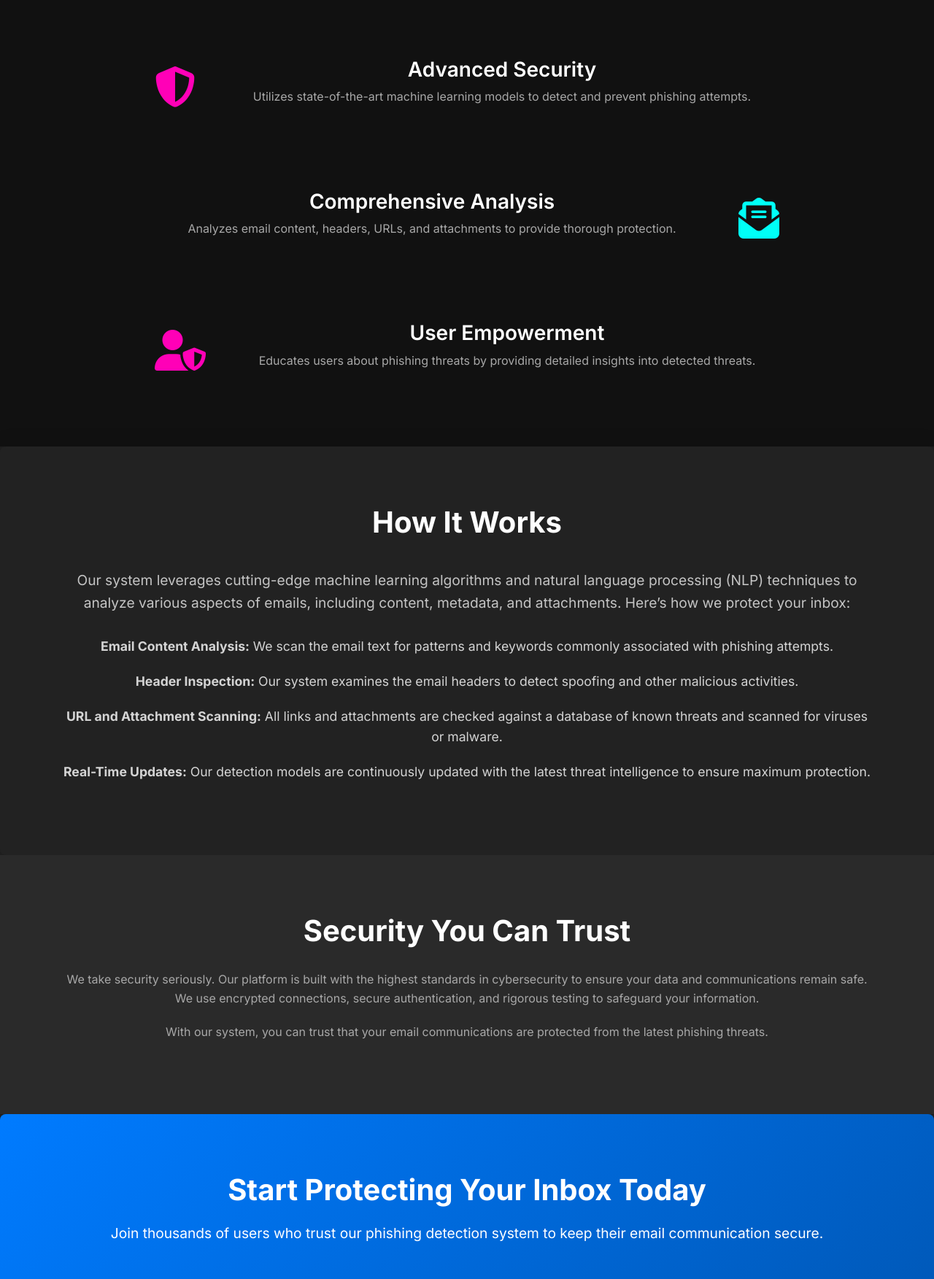
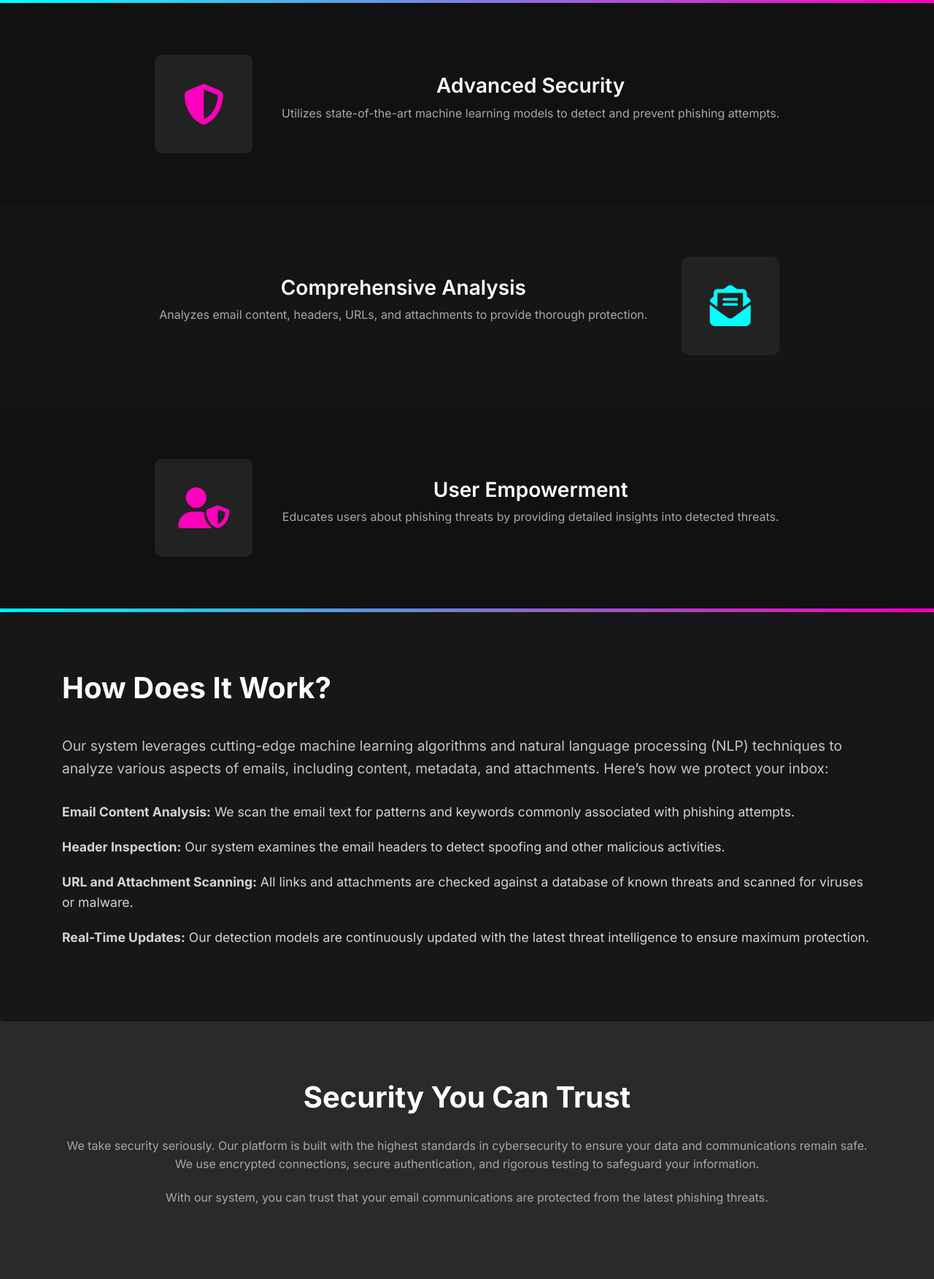
Before and after one commit to dy-nobsokun1/EmailPhishingDetection, a Flask app: page / in a window 1280 px wide. Shown: the part 609-2362 px from the top of the page at 73% size. Run offline with Flask 3, Linux system fonts and the light colour scheme; parts of the project's set-up code (start-up, migrations or seed data) failed here and were passed over; some libraries are stand-ins or nearby versions.

Commit message:
more homepage change

```diff
--- a/templates/index.html
+++ b/templates/index.html
@@ -75,20 +109,26 @@
             flex-direction: column;
             justify-content: center;
             align-items: center;
-            margin: auto;
-            padding: 40px 0;
-            background-color: #111;
+            padding: 5px 0;
+            background-image: linear-gradient(to right, #00ffff, #ff00bb);
         }
 
         .feature {
             width: 100%;
             display: flex;
             justify-content: space-evenly;
-            padding: 0 15%;
-            margin: 2% 0;
+            padding: 4% 15%;
         }
 
         .feature-icon {
+            display: flex;
+            justify-content: center;
+            align-items: center;
+            background-color: #222;
+            border: 2px solid transparent;
+            border-radius: 10px;
+            width: 15%;
+            aspect-ratio: 1 / 1;
             font-size: 3.5rem;
             color: #fff;
             margin: 20px;
@@ -113,7 +153,7 @@
 
         /* How It Works Section */
         .how-it-works-section {
-            background-color: #222;
+            background-color: #171717;
             padding: 80px 0;
             border-radius: 8px;
             box-shadow: 0 0 30px rgba(0, 0, 0, 0.1);
@@ -124,23 +164,27 @@
             font-weight: 700;
             margin-bottom: 40px;
             color: #ffffff;
+            text-align: left;
         }
 
         .how-it-works-section p {
             font-size: 1.2rem;
             margin-bottom: 30px;
             color: #c4c4c4;
+            text-align: left;
         }
 
         .how-it-works-section ul {
             list-style: none;
             padding: 0;
+            text-align: left;
         }
 
         .how-it-works-section ul li {
             margin-bottom: 20px;
             font-size: 1.1rem;
             color: #d4d4d4;
+            text-align: left;
         }
 
         /* Security Section */
@@ -275,8 +323,8 @@
 
     <!-- Features Section -->
     <section class="features-section text-center">
-            <div class="row-md-4 feature">
-                <div class="feature-icon" style="color: #ff00b7;">
+            <div class="row-md-4 feature" style="background-color: #111;">
+                <div class="feature-icon" style="color: #ff00bb;">
                     <i class="fas fa-shield-alt"></i>
                 </div>
                 <div class="col feature-disc">
@@ -284,17 +332,17 @@
                     <p>Utilizes state-of-the-art machine learning models to detect and prevent phishing attempts.</p>
                 </div>
             </div>
-            <div class="row-md-4 feature">
+            <div class="row-md-4 feature" style="background-color: #151515;">
                 <div class="col feature-disc">
                     <h3>Comprehensive Analysis</h3>
                     <p>Analyzes email content, headers, URLs, and attachments to provide thorough protection.</p>
                 </div>
-                <div class="feature-icon" style="color: #00fff7;">
+                <div class="feature-icon" style="color: #00ffff;">
                     <i class="fas fa-envelope-open-text"></i>
                 </div>
             </div>
-            <div class="row-md-4 feature">
-                <div class="feature-icon" style="color: #ff00b7;">
+            <div class="row-md-4 feature" style="background-color: #111;">
+                <div class="feature-icon" style="color: #ff00bb;">
                     <i class="fas fa-user-shield"></i>
                 </div>
                 <div class="col feature-disc">
@@ -307,7 +355,7 @@
     <!-- How It Works Section -->
     <section class="how-it-works-section text-center">
         <div class="container">
-            <h2>How It Works</h2>
+            <h2>How Does It Work?</h2>
             <p>Our system leverages cutting-edge machine learning algorithms and natural language processing (NLP) techniques to analyze various aspects of emails, including content, metadata, and attachments. Here’s how we protect your inbox:</p>
             <ul class="list-unstyled">
                 <li><strong>Email Content Analysis:</strong> We scan the email text for patterns and keywords commonly associated with phishing attempts.</li>
```
Also changed, not shown: other parts of templates/index.html (+45 -7 lines).
